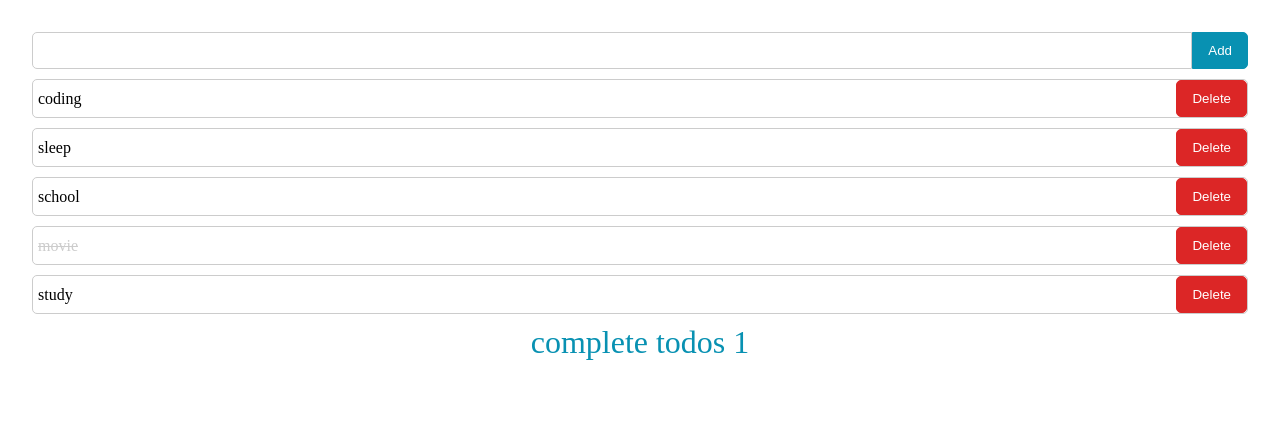
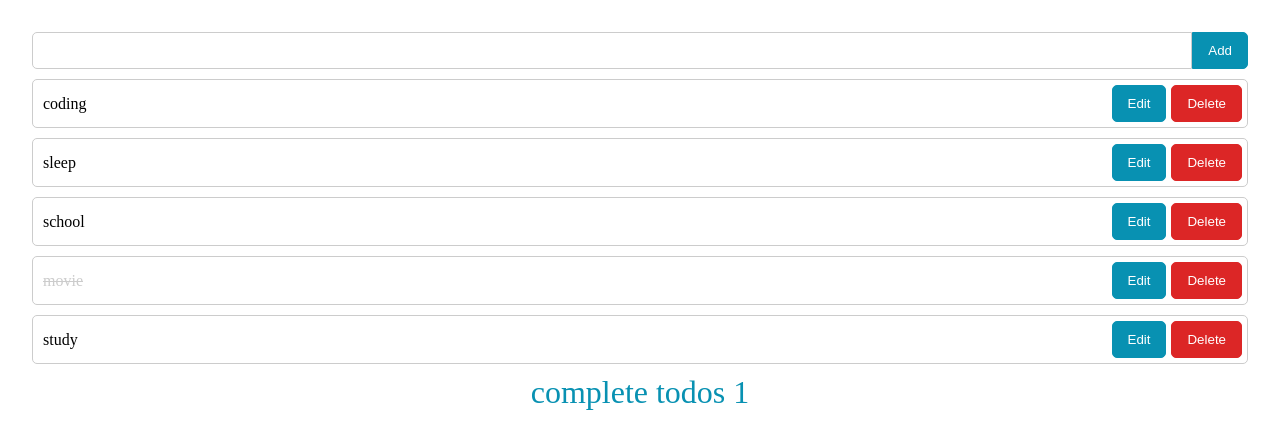
Before and after one commit to armin-bkh/redux-toolkit-practice, a React (Create React App) app: page / in a window 1280 px wide. Shown: the top 448 px of the page. Built offline with nearby package versions, Linux system fonts and the light colour scheme.

Commit message:
handle editTodo action

```diff
--- a/src/Components/TodoForm/TodoForm.jsx
+++ b/src/Components/TodoForm/TodoForm.jsx
@@ -1,9 +1,9 @@
 import { useState } from "react";
 import { useDispatch } from "react-redux";
-import { addTodo } from "../../features/TodosSlice/TodosSlice";
+import { addTodo, editTodo } from "../../features/TodosSlice/TodosSlice";
 
-const TodoForm = () => {
-  const [formValue, setFormValue] = useState("");
+const TodoForm = ({ onSubmit, value }) => {
+  const [formValue, setFormValue] = useState(value ? value : "");
   const dispatch = useDispatch();
 
   const changeHandler = (e) => {
@@ -11,12 +11,19 @@ const TodoForm = () => {
   };
   const submitHandler = (e) => {
     e.preventDefault();
-    if (formValue) dispatch(addTodo({ title: formValue }));
+    if (value) {
+      onSubmit(formValue);
+      return;
+    }
+    if (formValue) {
+      dispatch(addTodo({ title: formValue }));
+      setFormValue("");
+    }
   };
   return (
     <form className="todoForm" onSubmit={submitHandler}>
-      <input type="text" value={formValue} onChange={changeHandler} />
-      <button type="submit">Add</button>
+      <input autoFocus type="text" value={formValue} onChange={changeHandler} />
+      <button type="submit">{value ? "Edit" : "Add"}</button>
     </form>
   );
 };
--- a/src/Components/TodoItem/TodoItem.jsx
+++ b/src/Components/TodoItem/TodoItem.jsx
@@ -1,9 +1,10 @@
-const TodoItem = ({ value, checked, onDelete, onCheck }) => {
+const TodoItem = ({ value, checked, onDelete, onCheck, onEdit }) => {
   return (
     <li className="todoItem">
       <p onClick={onCheck} className={checked ? "checkedItem" : null}>
         {value}
       </p>
+      <button onClick={onEdit}>Edit</button>
       <button onClick={onDelete}>Delete</button>
     </li>
   );
--- a/src/Components/TodoList/TodoList.jsx
+++ b/src/Components/TodoList/TodoList.jsx
@@ -1,8 +1,15 @@
+import { useState } from "react";
 import { useDispatch, useSelector } from "react-redux";
-import { checkTodo, deleteTodo } from "../../features/TodosSlice/TodosSlice";
+import {
+  checkTodo,
+  deleteTodo,
+  editTodo,
+} from "../../features/TodosSlice/TodosSlice";
+import TodoForm from "../TodoForm/TodoForm";
 import TodoItem from "../TodoItem/TodoItem";
 
 const TodoList = () => {
+  const [edit, setEdit] = useState(null);
   const { todos } = useSelector((state) => state.todos);
   const dispatch = useDispatch();
 
@@ -14,17 +21,27 @@ const TodoList = () => {
     dispatch(checkTodo({ id }));
   };
 
+  const editHandler = (value) => {
+    dispatch(editTodo({ title: value, id: edit.id }));
+    setEdit(null);
+  };
+
   return (
     <div>
-      {todos.map((todo) => (
+      {todos.map((todo) =>
+        todo.id === edit?.id ? (
+          <TodoForm key={todo.id} onSubmit={editHandler} value={todo.value} />
+        ) : (
           <TodoItem
             key={todo.id}
             value={todo.value}
             checked={todo.checked}
             onDelete={() => removeHandler(todo.id)}
             onCheck={() => checkHandler(todo.id)}
+            onEdit={() => setEdit(todo)}
           />
-      ))}
+        )
+      )}
     </div>
   );
 };
--- a/src/features/TodosSlice/TodosSlice.js
+++ b/src/features/TodosSlice/TodosSlice.js
@@ -22,17 +22,20 @@ const todosSlice = createSlice({
       });
     },
     checkTodo: (state, action) => {
-      const index = state.todos.findIndex(
+      const selectedTodo = state.todos.find(
         (todo) => todo.id === action.payload.id
       );
-      state.todos[index].checked = !state.todos[index].checked;
+      selectedTodo.checked = !selectedTodo.checked;
     },
     deleteTodo: (state, action) => {
-      return {
-        todos: state.todos.filter((todo) => todo.id !== action.payload.id),
-      };
+      state.todos = state.todos.filter((todo) => todo.id !== action.payload.id);
     },
-    editTodo: (state, action) => {},
+    editTodo: (state, action) => {
+      const selectedTodo = state.todos.find(
+        (todo) => todo.id === action.payload.id
+      );
+      selectedTodo.value = action.payload.title;
+    },
   },
 });
 
--- a/src/index.css
+++ b/src/index.css
@@ -15,6 +15,7 @@ button{
 .todoForm{
     display: flex;
     align-items: center;
+    margin-bottom: 10px;
 }
 
 .todoForm input {
@@ -43,6 +44,7 @@ button{
     margin: 10px 0;
     border: 1px #ccc solid;
     border-radius: 5px;
+    padding: 5px;
 }
 
 .todoItem p{
@@ -59,6 +61,15 @@ button{
     border-radius: 5px;
 }
 
+.todoItem button:last-child{
+    margin-left: 5px;
+}
+
+.todoItem button:first-of-type{
+    background: #0891b2;
+    border: 1px solid #0891b2;
+}
+
 .checkedItem{
     text-decoration: 1px line-through #ccc;
     color: #ccc;
```
Lines whose indentation alone changed are shown as unchanged.
